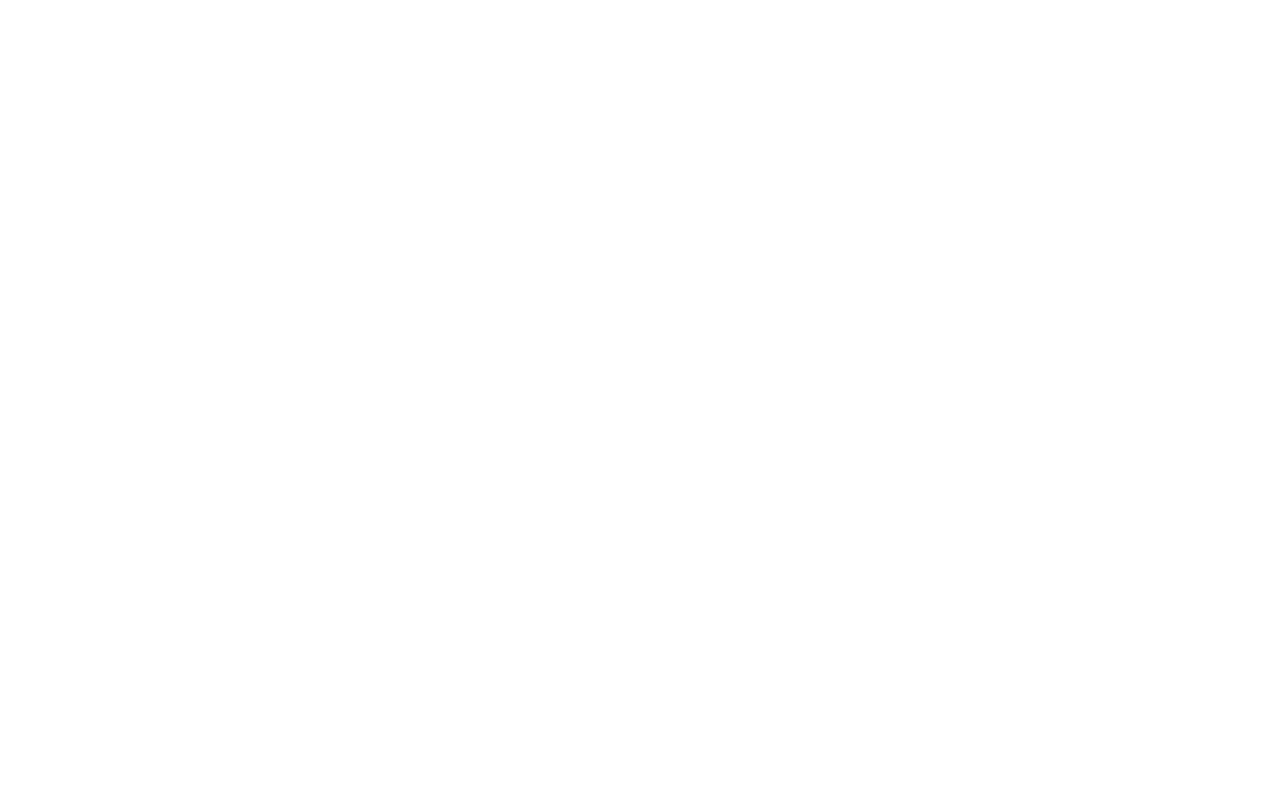
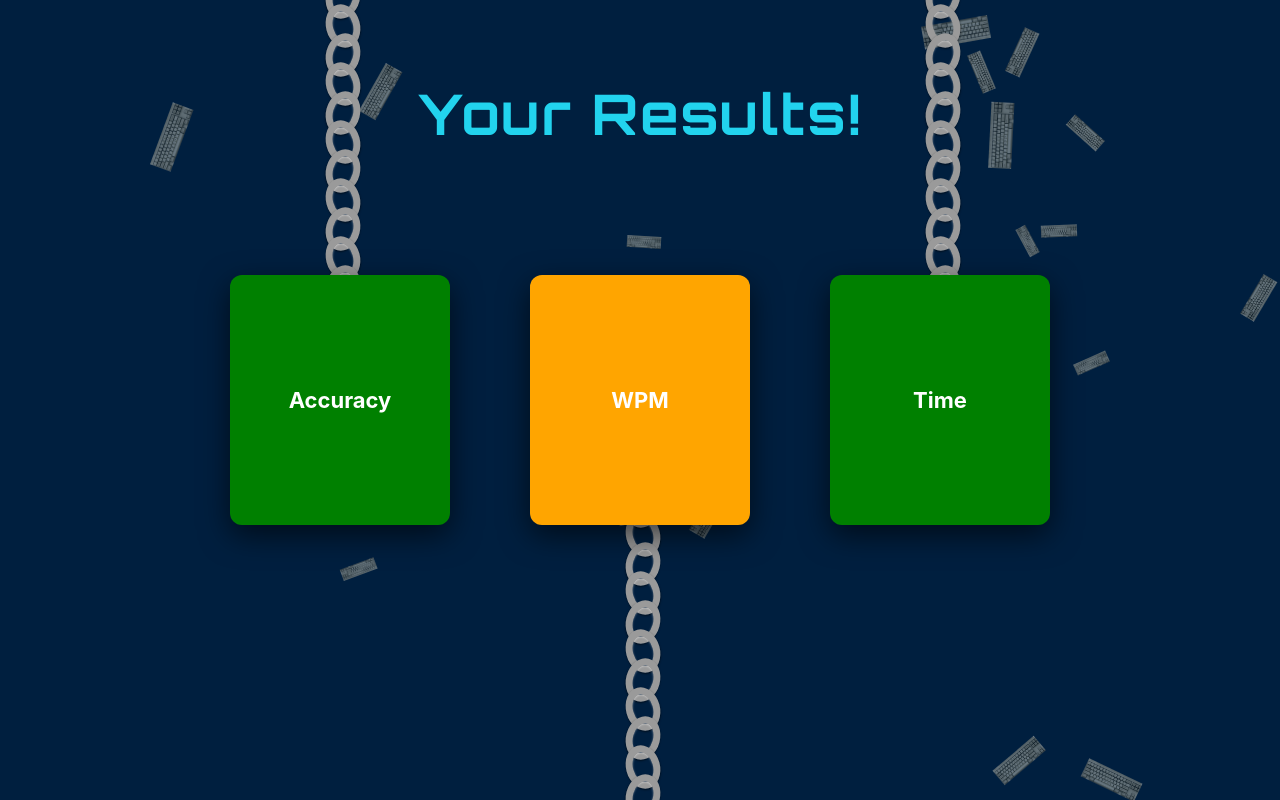
Before and after one commit to brianwei23/type-speed, a React (Create React App) app in the folder client/: page /results in a window 1280 px wide. Before the commit this address had no page. Built offline with nearby package versions, Linux system fonts and the light colour scheme.

Commit message:
Start results page UI

```diff
--- a/client/src/App.js
+++ b/client/src/App.js
@@ -4,6 +4,7 @@
 import MainPage from './MainPage';
 import TypingPage from './TypingPage';
 import ProtectedRoute from './ProtectedRoute';
+import ResultsPage from './ResultsPage';
 
 function App() {
   return (
@@ -29,6 +30,7 @@
             </ProtectedRoute>
           }
           />
+        <Route path="/results" element={<ResultsPage />} />
       </Routes>
     </Router>
   );
--- /dev/null
+++ b/client/src/ResultsPage.js
@@ -0,0 +1,66 @@
+import {
+    pageStyle,
+    cardBase,
+    slideFromTop,
+    slideFromBottom,
+    swing,
+    greenCard,
+    orangeCard,
+} from "./styles/ResultsStyles";
+import Chain from "./styles/Chain";
+import PageWrapper from "./styles/PageWrapper"
+
+function ResultsPage() {
+    return (
+        <PageWrapper>
+          <h1
+            style={{
+              position: "absolute",
+              top: "40px",
+              width: "100%",
+              textAlign: "center",
+              fontSize: "3.5rem",
+              fontWeight: "800",
+              color: "#22d3ee",
+              letterSpacing: "2px",
+              zIndex: 1,
+              fontFamily: "'Orbitron', sans-serif",
+            }}
+          >
+             Your Results!
+          </h1>
+            <div style={pageStyle}>
+              {/* Left Result Card */}
+                <div style={{ position: "relative", ...slideFromTop }}>
+                    <div
+                      style={{ ...swing("1s") }}>
+                       <Chain attach="top" />
+                       <div style={{ ...cardBase, ...greenCard }}>
+                        Accuracy
+                       </div>
+                    </div>
+                </div>
+              {/* Middle Result Card */}
+              <div style={{ position: "relative", ...slideFromBottom }}>
+                <div style={{ ...swing("1s"), transformOrigin: "bottom center" }}>
+                 <Chain attach="bottom" />
+                 <div style={{ ...cardBase, ...orangeCard }}>
+                    WPM
+                 </div>
+                </div>
+              </div>
+              {/* Right Result Card */}
+              <div style={{ position: "relative", ...slideFromTop }}>
+                <div style={{ ...swing("1s") }}>
+                 <Chain attach="top" />
+                 <div style={{ ...cardBase, ...greenCard }}>
+                    Time
+                </div>
+               </div>
+              </div>
+            </div>
+        </PageWrapper>
+    );
+}
+
+export default ResultsPage;
--- a/client/src/TypingPage.js
+++ b/client/src/TypingPage.js
@@ -23,6 +23,14 @@
             };
             fetchSentence();
     }, [difficulty]);
+
+    useEffect(() => {
+        if (!sentence) return;
+        // Show results once test is done
+        if (input.length === sentence.length) {
+            navigate("/results");
+        }
+    }, [input, sentence, navigate]);
 
     return (
         <PageWrapper keyboardOpacity={0.5}>
--- a/client/src/index.css
+++ b/client/src/index.css
@@ -17,3 +17,34 @@
   0%, 100% { transform: translateY(0px);}
   50% {transform: translateY(-20px);}
 }
+
+/* Results animation */
+@keyframes dropDown {
+  from {
+    transform: translateY(-200px);
+    opacity: 0;
+  }
+  to {
+    transform: translateY(0);
+    opacity: 1;
+  }
+}
+
+@keyframes riseUp {
+  from {
+    transform: translateY(200px);
+    opacity: 0;
+  }
+  to {
+    transform: translateY(0);
+    opacity: 1;
+  }
+}
+
+@keyframes swing {
+  0% { transform: rotate(0deg); }
+  25% { transform: rotate(12deg); }
+  50% { transform: rotate(-10deg); }
+  75% { transform: rotate(6deg); }
+  100% { transform: rotate(0deg); }
+}
--- /dev/null
+++ b/client/src/styles/Chain.jsx
@@ -0,0 +1,31 @@
+function Chain({ length = 15, attach = "top"}) {
+    return (
+        <div
+            style={{
+                display: "flex",
+                flexDirection: "column",
+                alignItems: "center",
+                position: "absolute",
+                ...(attach === "top" ? { top: "-300px", right: "90px" } : { bottom: "-293px", right: "90px" }),
+            }}
+            >
+                {Array.from({ length }).map((_, i) => (
+                    <div
+                        key={i}
+                        style={{
+                            width: "20px",
+                            height: "30px",
+                            border: "7px solid #9a9a9a",
+                            borderRadius: "50%",
+                            marginBottom: i === length - 1 ? "0px" : "-15px",
+                            transform: i % 2 === 0 ? "rotate(15deg)" : "rotate(-15deg)",
+                            background: "transparent",
+                            boxShadow:
+                                "inset 0 1px 2px rgba(255,255,255,0.4), 0 1px 2px rgba(0,0,0,0.6)",
+                        }}
+                        />
+                    ))}
+                  </div>
+    );
+}
+export default Chain;
--- /dev/null
+++ b/client/src/styles/ResultsStyles.js
@@ -0,0 +1,44 @@
+export const pageStyle = {
+    height: "100vh",
+    display: "flex",
+    justifyContent: "center",
+    alignItems: "center",
+    gap: "80px",
+    overflow: "hidden",
+};
+
+export const cardBase = {
+    width: "220px",
+    height: "250px",
+    backgroundColor: "#121826",
+    borderRadius: "12px",
+    color: "white",
+    display: "flex",
+    justifyContent: "center",
+    alignItems: "center",
+    fontSize: "22px",
+    fontWeight: "bold",
+    boxShadow: "0 10px 30px rgba(0,0,0,0.6)",
+    position: "relative",
+};
+
+export const orangeCard = {
+    backgroundColor: "orange",
+};
+
+export const greenCard = {
+    backgroundColor: "green",
+}
+
+// Animation for results
+export const slideFromTop = {
+    animation: "dropDown 1s ease-out forwards",
+};
+
+export const slideFromBottom = {
+    animation: "riseUp 1s ease-out forwards",
+};
+
+export const swing = (delay = "1s") => ({
+    animation: `swing 1.4s ease-in-out ${delay} forwards`,
+});
```
